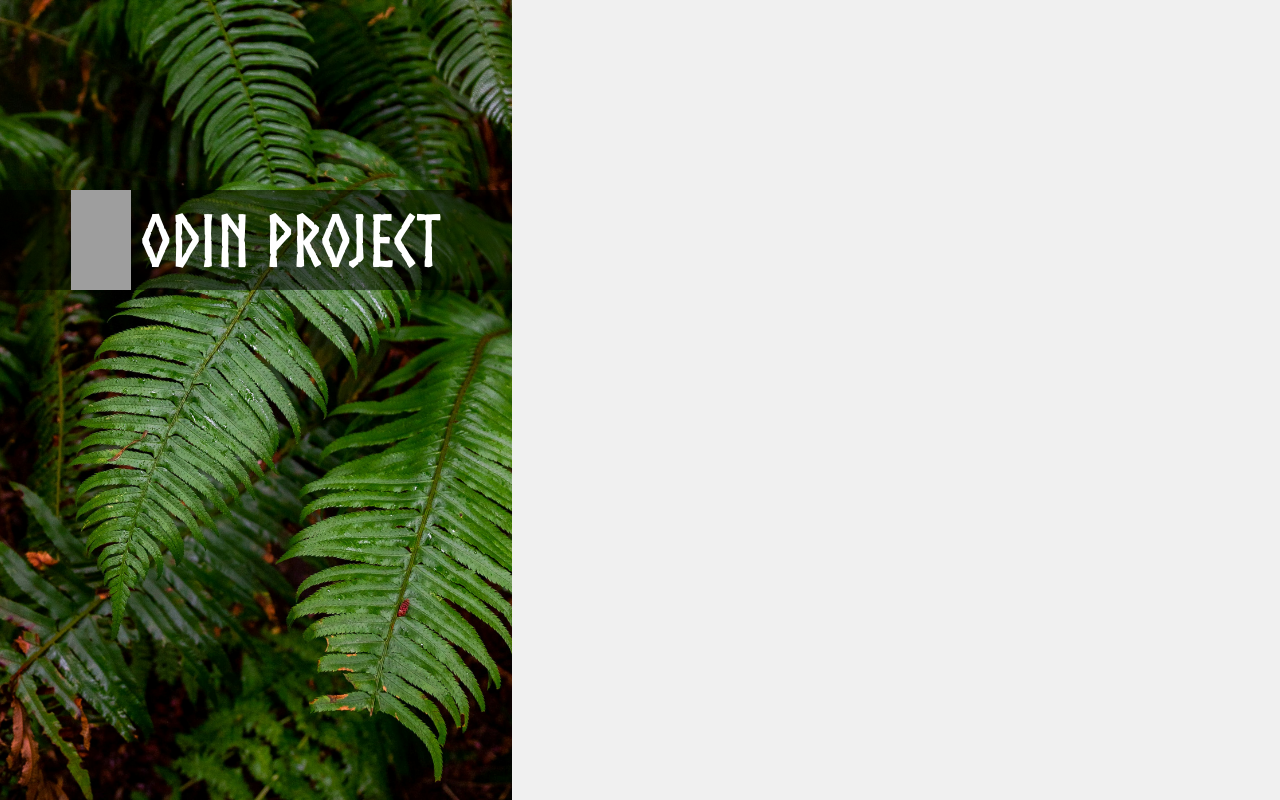
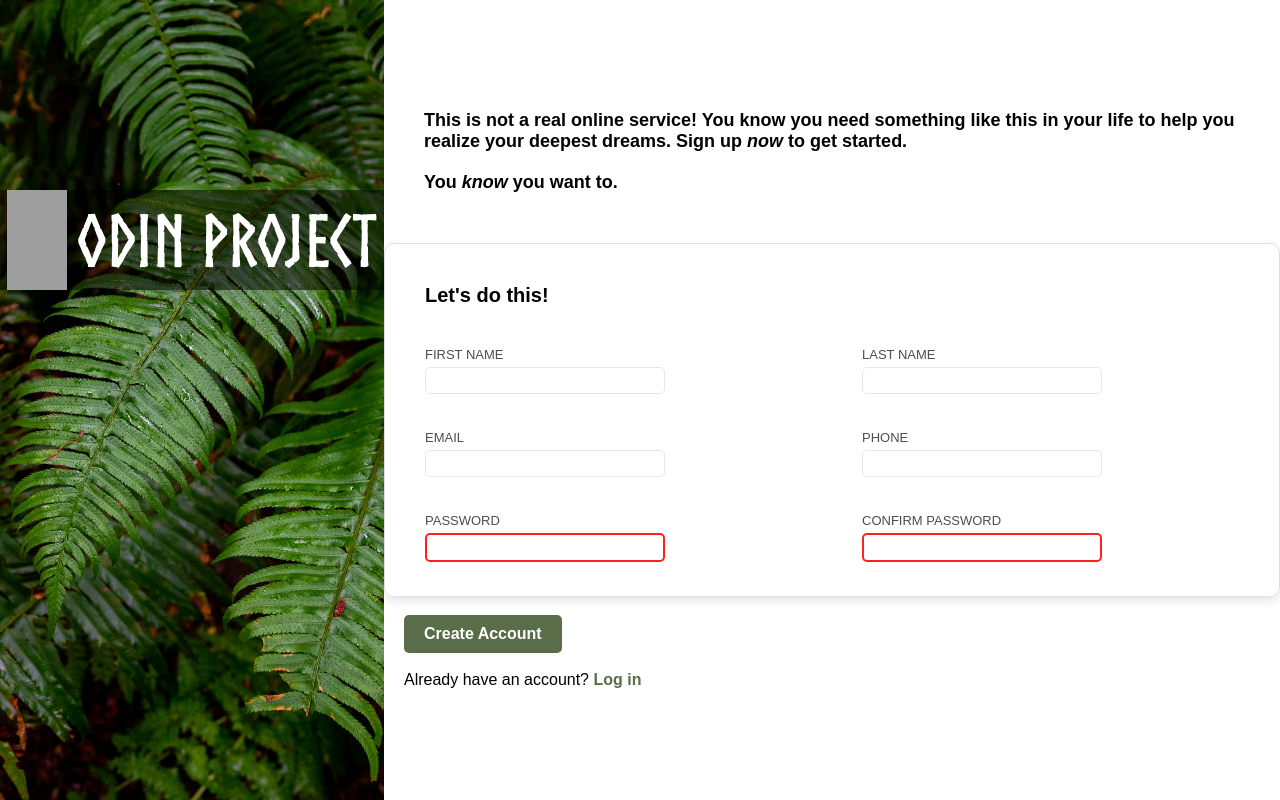
Before and after one commit to SwarajThakre/Signup-Odin, a plain HTML site: page index.html in a window 1280 px wide. Drawn offline with Linux system fonts and the light colour scheme; grey boxes are pictures that could not be loaded; a web font is replaced by a local one.

Commit message:
Enhance signup form with additional fields and styling improvements

```diff
--- a/index.html
+++ b/index.html
@@ -22,6 +22,59 @@
           </div>
         </div>
       </div>
+      <div class="right">
+        <div class="hero-text">
+          <h1>
+            This is not a real online service! You know you need something like
+            this in your life to help you realize your deepest dreams. Sign up
+            <i>now</i> to get started.
+          </h1>
+          <h2>You <i>know</i> you want to.</h2>
+        </div>
+        <form action="#" class="signup-form">
+          <h3 class="form-title">Let's do this!</h3>
+          <div class="form-group">
+            <label for="first-name">First Name</label>
+            <input type="text" id="first-name" name="first-name" required />
+          </div>
+          <div class="form-group">
+            <label for="last-name">Last Name</label>
+            <input type="text" id="last-name" name="last-name" required />
+          </div>
+          <div class="form-group">
+            <label for="email">Email</label>
+            <input type="email" id="email" name="email" required />
+          </div>
+          <div class="form-group">
+            <label for="phone">Phone</label>
+            <input type="tel" id="phone" name="phone" required />
+          </div>
+          <div class="form-group">
+            <label for="password">Password</label>
+            <input
+              type="password"
+              id="password"
+              name="password"
+              required
+              invalid
+            />
+          </div>
+          <div class="form-group">
+            <label for="confirm-password">Confirm Password</label>
+            <input
+              type="password"
+              id="confirm-password"
+              name="confirm-password"
+              required
+              invalid
+            />
+          </div>
+        </form>
+        <button type="submit" class="signup-button">Create Account</button>
+        <p class="login-link">
+          Already have an account? <a href="#">Log in</a>
+        </p>
+      </div>
     </main>
   </body>
 </html>
--- a/style.css
+++ b/style.css
@@ -38,11 +38,14 @@ main {
   height: 100vh;
   width: 100vw;
   background-color: #f0f0f0;
+  display: flex;
+  justify-content: center;
+  align-items: center;
 }
 
 .left {
   height: 100vh;
-  width: 40vw;
+  width: 30vw;
   background-color: #ffffff;
   display: flex;
   justify-content: center;
@@ -65,7 +68,7 @@ main {
   gap: 10px;
   position: relative;
   top: 30vh;
-  left: 20vw;
+  left: 15vw;
   transform: translate(-50%, -50%);
   background-color: rgba(0, 0, 0, 0.5);
   -webkit-transform: translate(-50%, -50%);
@@ -85,3 +88,124 @@ main {
   font-weight: 700;
   color: #ffffff;
 }
+
+.right {
+  height: 100vh;
+  width: 70vw;
+  background-color: #ffffff;
+}
+
+.hero-text {
+  margin-top: 70px;
+  display: flex;
+  flex-direction: column;
+  gap: 20px;
+  padding: 40px;
+  text-align: left;
+}
+
+.hero-text h1 {
+  font-size: 18px;
+  font-weight: 600;
+}
+
+.hero-text h2 {
+  font-size: 18px;
+  font-weight: 600;
+}
+
+.signup-form {
+  width: 100%;
+  padding: 20px;
+  margin-top: 10px;
+  display: grid;
+  grid-template-columns: repeat(2, 1fr);
+  grid-template-rows: repeat(4, 1fr);
+  gap: 20px;
+  border: 1px solid #e0e0e0;
+  border-radius: 10px;
+  box-shadow: 0 4px 8px rgba(0, 0, 0, 0.1);
+}
+
+.form-title {
+  padding: 20px;
+  font-size: 20px;
+  font-weight: 600;
+  grid-column: 1 / 3;
+  grid-row: 1 / 2;
+}
+
+.form-group {
+  display: flex;
+  flex-direction: column;
+  gap: 5px;
+  margin-bottom: 10px;
+  margin-left: 20px;
+}
+
+.form-group label {
+  font-size: 13px;
+  font-weight: 400;
+  color: #333333df;
+  text-transform: uppercase;
+}
+
+.form-group input {
+  width: 15rem;
+  padding: 5px;
+  border: 1px solid #e5e7eb;
+  border-radius: 5px;
+  -webkit-border-radius: 5px;
+  -moz-border-radius: 5px;
+  -ms-border-radius: 5px;
+  -o-border-radius: 5px;
+}
+
+.form-group input:focus {
+  outline: none;
+  border: 2px solid #1e64efdf;
+  box-shadow: 0 4px 8px rgba(0, 0, 0, 0.1);
+}
+
+#password:invalid,
+#confirm-password:invalid {
+  border: 2px solid #ff0000df;
+}
+
+.signup-button {
+  padding: 10px 20px;
+  background-color: #596d48;
+  color: #ffffff;
+  border: none;
+  border-radius: 5px;
+  font-size: 16px;
+  font-weight: 600;
+  cursor: pointer;
+  margin: 18px 20px;
+}
+
+.signup-button:hover {
+  background-color: #4a5c3b;
+}
+
+.signup-button:active {
+  background-color: #3e4f2f;
+}
+
+.signup-button:disabled {
+  background-color: #596d48;
+  opacity: 0.5;
+  cursor: not-allowed;
+}
+
+.login-link {
+  font-size: 16px;
+  text-decoration: none;
+  margin-left: 20px;
+}
+
+.login-link a {
+  color: #596d48;
+  text-decoration: none;
+  font-weight: 700;
+}
```
